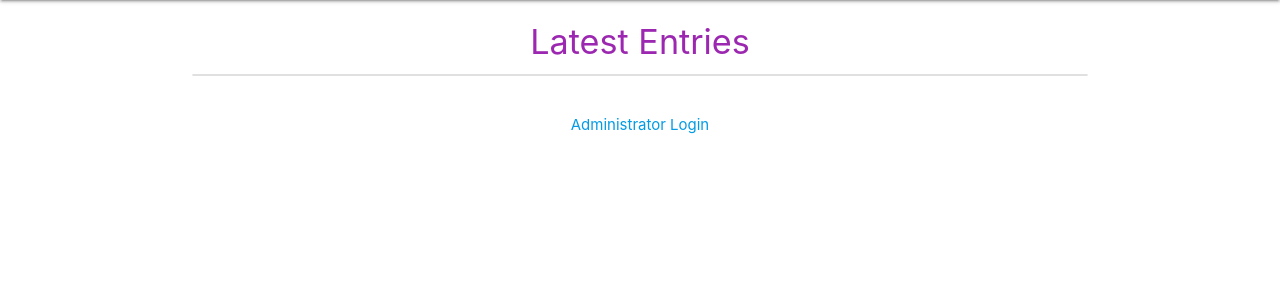
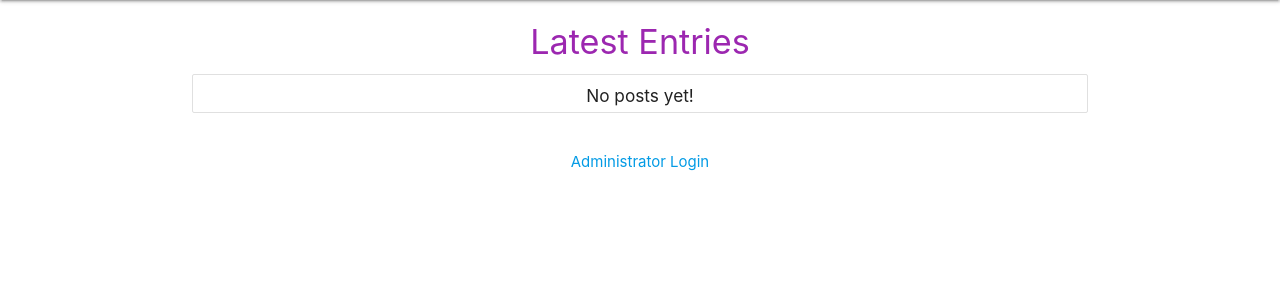
Before and after one commit to gertsfert/django_test, a Django app: page / in a window 1280 px wide. Shown: the part 64-364 px from the top of the page. Run offline with Django 3.2, Linux system fonts and the light colour scheme; tables that the repository leaves empty hold one stand-in row (values such as "Sample post").

Commit message:
index displays a message when no posts present/published

```diff
--- a/mysite/posts/templates/posts/index.html
+++ b/mysite/posts/templates/posts/index.html
@@ -6,6 +6,8 @@
     <ul class='collection'>
         {% for post in posts %}
             <li class="collection-item"> <a href = "/posts/details/{{post.id}} "> {{post.title}} </a> </li>
+        {% empty %}
+            <h6 class='center-align'>No posts yet!</h6>
         {% endfor %}
 
     </ul>
```
Lines whose indentation alone changed are shown as unchanged.
